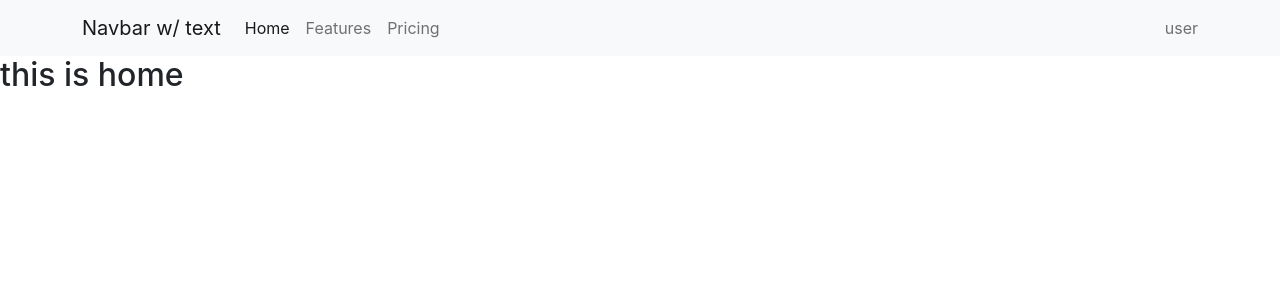
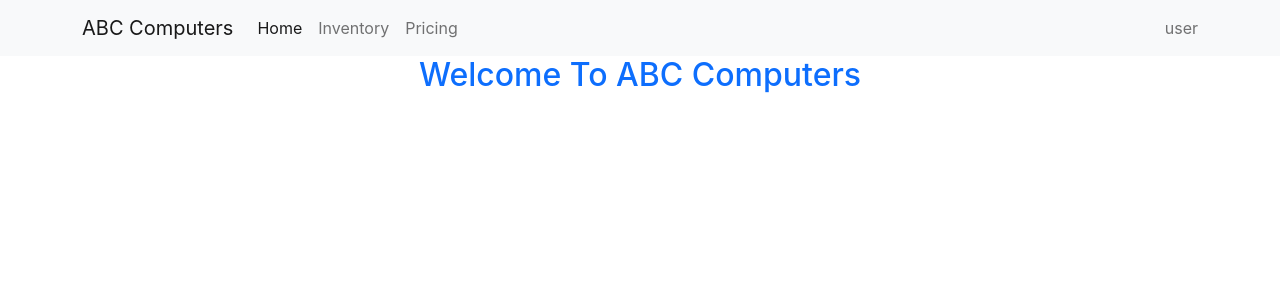
Before and after one commit to raju120405/abc-computer--warehouse-management, a React (Create React App) app: page / in a window 1280 px wide. Shown: the top 300 px of the page. Built offline with nearby package versions, Linux system fonts and the light colour scheme.

Commit message:
home section

```diff
--- a/src/App.js
+++ b/src/App.js
@@ -2,6 +2,7 @@
 import { Route, Routes } from 'react-router-dom';
 import './App.css';
 import Home from './Components/Home/Home';
+import Inventory from './Components/Inventory/Inventory';
 import Navbar from './Components/Navbar/Navbar';
 
 function App() {
@@ -9,9 +10,11 @@ function App() {
     <div >
 
       <Navbar></Navbar>
+
       <Routes>
         <Route path="/" element={<Home />} />
         <Route path="home" element={<Home></Home>} />
+        <Route path="inventory" element={<Inventory></Inventory>} />
       </Routes>
     </div>
   );
--- a/src/Components/Home/Home.js
+++ b/src/Components/Home/Home.js
@@ -3,7 +3,7 @@ import React from 'react';
 const Home = () => {
     return (
         <div>
-            <h2>this is home</h2>
+            <h2 className='text-primary text-center'>Welcome To ABC Computers</h2>
         </div>
     );
 };
--- /dev/null
+++ b/src/Components/Inventory/Inventory.js
@@ -0,0 +1,11 @@
+import React from 'react';
+
+const Inventory = () => {
+    return (
+        <div>
+           <h2>this is inventory</h2>
+        </div>
+    );
+};
+
+export default Inventory;
--- a/src/Components/Navbar/Navbar.js
+++ b/src/Components/Navbar/Navbar.js
@@ -5,7 +5,7 @@ const Navbar = () => {
     return (
         <nav className="navbar navbar-expand-lg navbar-light bg-light">
             <div className="container">
-                <Link className="navbar-brand" to="/">Navbar w/ text</Link>
+                <Link className="navbar-brand" to="/">ABC Computers</Link>
                 <button className="navbar-toggler" type="button" data-bs-toggle="collapse" data-bs-target="#navbarText" aria-controls="navbarText" aria-expanded="false" aria-label="Toggle navigation">
                     <span className="navbar-toggler-icon"></span>
                 </button>
@@ -15,7 +15,7 @@ const Navbar = () => {
                             <Link className="nav-link active" aria-current="page" to="/home">Home</Link>
                         </li>
                         <li className="nav-item">
-                            <Link className="nav-link" to="#">Features</Link>
+                            <Link className="nav-link" to="/inventory">Inventory</Link>
                         </li>
                         <li className="nav-item">
                             <Link className="nav-link" to="#">Pricing</Link>
```
